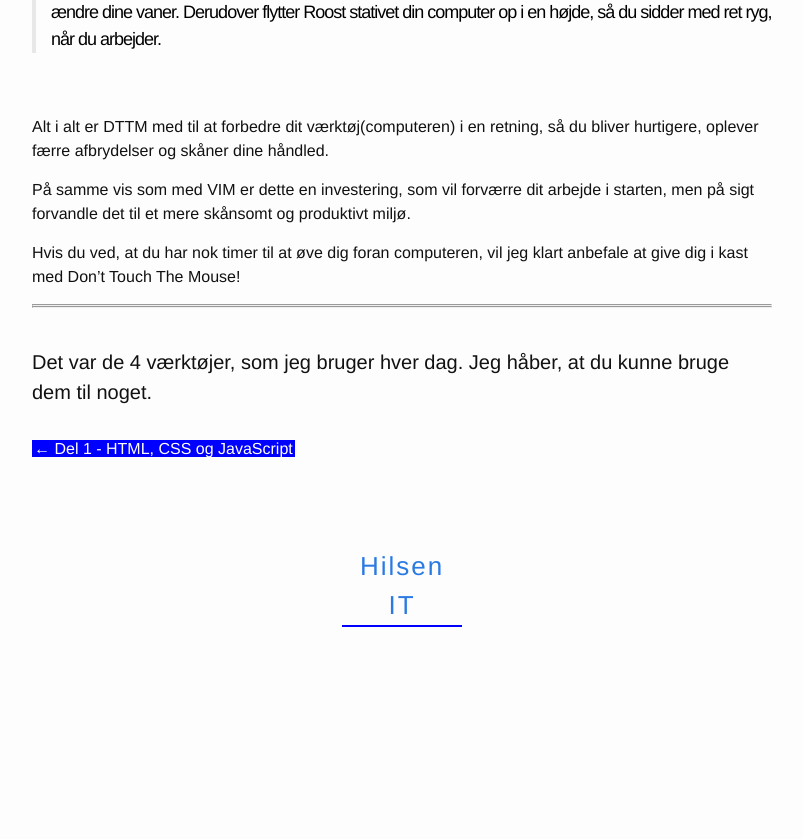
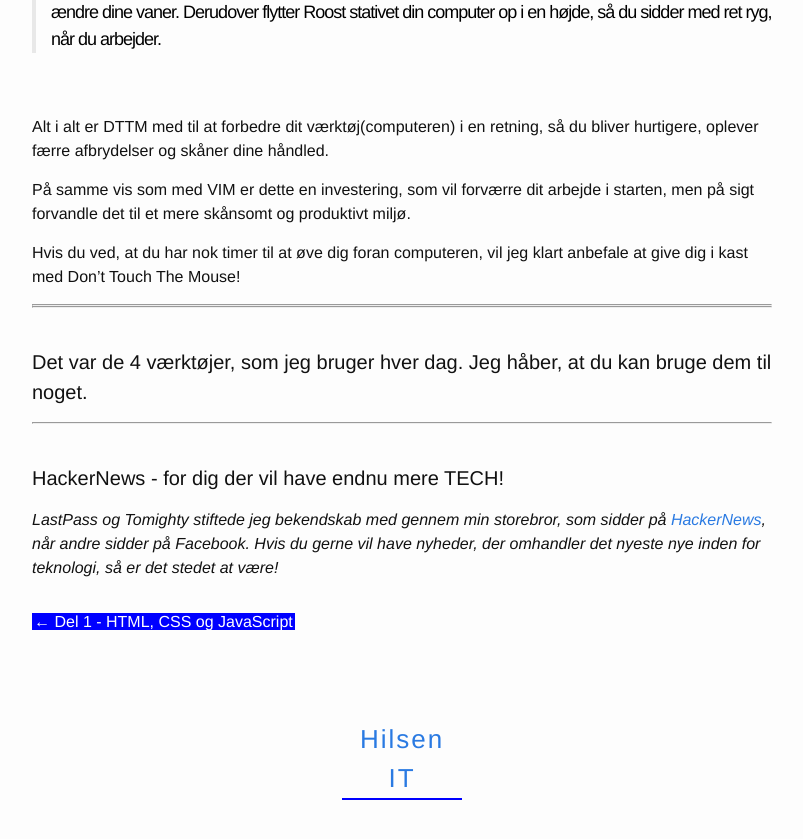
Before and after one commit to peterhoejlundandersen/hilsen, a Jekyll site: the page built from _posts/blogs/2018-01-27-techlove.markdown, in a window 1280 px wide and 900 px high, scrolled down 11922 px. Shown: the top 839 px of the window, without its empty margins (238-1041 px from the left). Built offline with Jekyll 4.4.1, drawn with Linux system fonts in a browser that asks for light colours; before the commit the page ends 12649 px from its top, so only the background shows below that.

Commit message:
added ending

```diff
--- a/_posts/blogs/2018-01-27-techlove.markdown
+++ b/_posts/blogs/2018-01-27-techlove.markdown
@@ -260,4 +260,12 @@ Hvis du ved, at du har nok timer til at øve dig foran computeren, vil jeg klart
 
 <br>
 
-#### Det var de 4 værktøjer, som jeg bruger hver dag.  Jeg håber, at du kunne bruge dem til noget.
+#### Det var de 4 værktøjer, som jeg bruger hver dag.  Jeg håber, at du kan bruge dem til noget.
+
+***
+
+<br>
+
+#### HackerNews - for dig der vil have endnu mere TECH!
+
+*LastPass og Tomighty stiftede jeg bekendskab med gennem min storebror, som sidder på [HackerNews](https://news.ycombinator.com/){:target="_blank"}, når andre sidder på Facebook. Hvis du gerne vil have nyheder, der omhandler det nyeste nye inden for teknologi, så er det stedet at være!*
```
Also changed, not shown: 2 other files.
